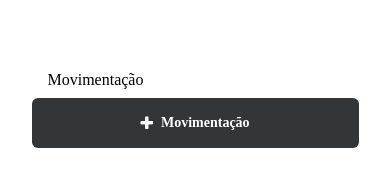
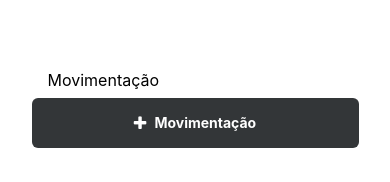
Before and after one commit to ManoEmmet3/CashWise, a React Native app: screen /Home in a window 390 px wide. Shown: the part 388-570 px from the top of the page. Built offline with nearby package versions, Linux system fonts and the light colour scheme.

Commit message:
sem nanito

```diff
--- a/components/Movimentacao.js
+++ b/components/Movimentacao.js
@@ -36,7 +36,6 @@ const styles = StyleSheet.create({
         alignItems: 'center',
     },
     titulo: {
-        fontFamily: 'Nunito Sans',
         fontSize: 16,
         fontWeight: '400',
         lineHeight: 20.8,
@@ -54,7 +53,6 @@ const styles = StyleSheet.create({
         flexDirection: 'row',
     },
     botaoTexto: {
-        fontFamily: 'Nunito Sans',
         fontSize: 14,
         fontWeight: '700',
         lineHeight: 18.2,
```
